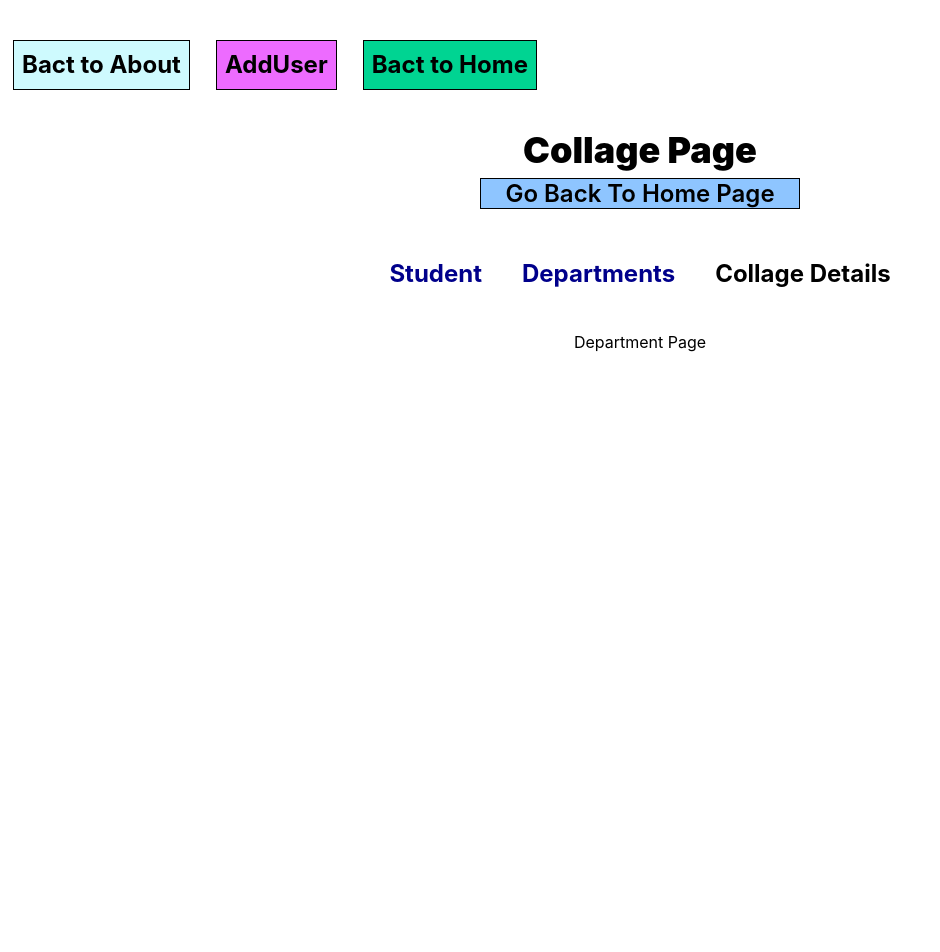
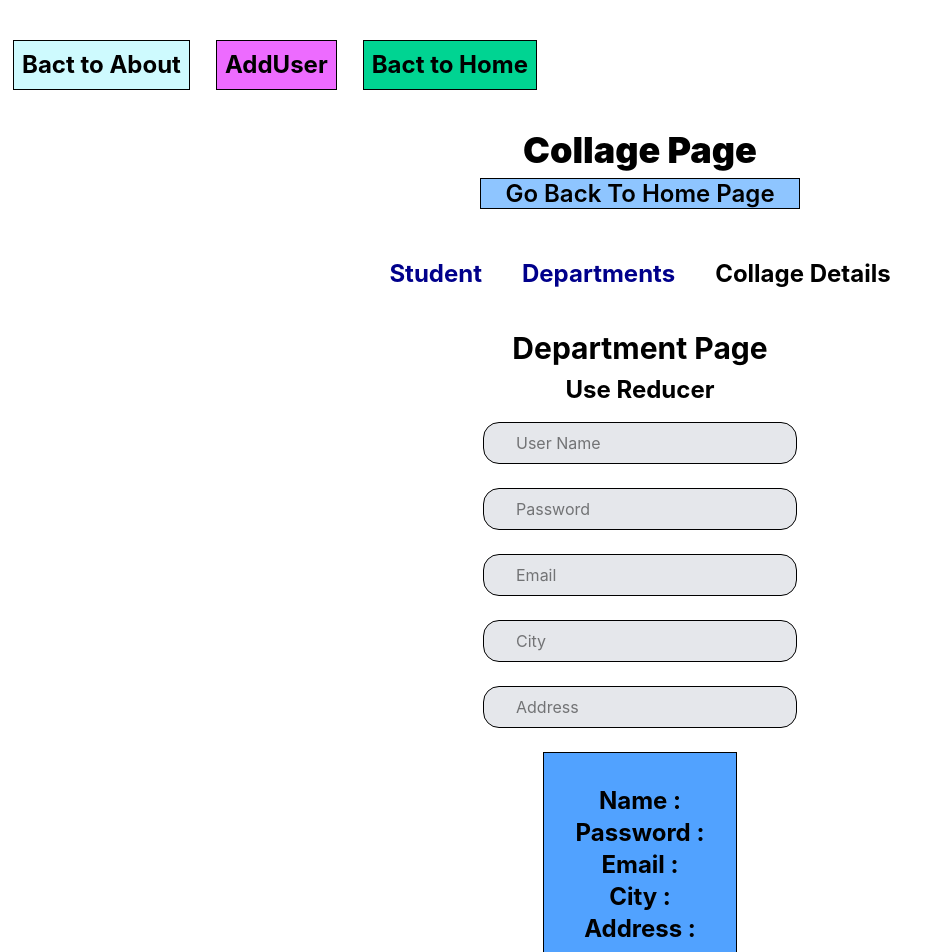
Before and after one commit to SohailBangash007/React-19, a React (Vite) app in the folder react-router-7-tutorial/: page /collage/departments in a window 1280 px wide. Shown: the top 952 px of the page, without its empty margins (0-940 px from the left). Before the commit the page ends 800 px from the top, so only its background shows below. Built offline with nearby package versions, Linux system fonts and the light colour scheme.

Commit message:
use reduce Hook

```diff
--- a/react-router-7-tutorial/src/Departments.jsx
+++ b/react-router-7-tutorial/src/Departments.jsx
@@ -1,12 +1,86 @@
-import React from 'react'
-import {NavLink} from 'react-router'
+import React, { useReducer } from "react";
+import { NavLink } from "react-router";
 
 const Departments = () => {
+  const EmptyData = {
+    name: "",
+    password: "",
+    email: "",
+    city: "",
+    address: "",
+  };
+
+  const reducer = (data, action) => {
+    return { ...data, [action.type]: action.val };
+  };
+
+  const [state, dispatch] = useReducer(reducer, EmptyData);
+  console.log(state);
+
   return (
-   <div>
-     <h1>Department Page</h1>
-   </div>
-  )
-}
+    <div>
+      <h1 className="text-3xl font-bold mb-2">Department Page</h1>
 
-export default Departments
+      <h2 className="text-2xl font-bold mb-4">Use Reducer</h2>
+      <div className="flex flex-col justify-center items-center gap-y-6">
+        <input
+          type="text"
+          placeholder="User Name"
+          className="border bg-gray-200 rounded-2xl px-8 py-2 text-black"
+          onChange={(event) =>
+            dispatch({ val: event.target.value, type: "name" })
+          }
+        />
+        <input
+          type="text"
+          placeholder="Password"
+          className="border bg-gray-200 rounded-2xl px-8 py-2"
+          onChange={(event) =>
+            dispatch({ val: event.target.value, type: "password" })
+          }
+        />
+        <input
+          type="text"
+          placeholder="Email"
+          className="border bg-gray-200 rounded-2xl px-8 py-2"
+          onChange={(event) =>
+            dispatch({ val: event.target.value, type: "email" })
+          }
+        />
+        <input
+          type="text"
+          placeholder="City"
+          className="border bg-gray-200 rounded-2xl px-8 py-2"
+          onChange={(event) =>
+            dispatch({ val: event.target.value, type: "city" })
+          }
+        />
+        <input
+          type="text"
+          placeholder="Address"
+          className="border bg-gray-200 rounded-2xl px-8 py-2"
+          onChange={(event) =>
+            dispatch({ val: event.target.value, type: "address" })
+          }
+        />
+
+        <ul className="text-2xl font-bold border bg-blue-400 p-8">
+          <li>Name : {state.name}</li>
+          <li>Password : {state.password}</li>
+          <li>Email : {state.email}</li>
+          <li>City : {state.city}</li>
+          <li>Address : {state.address}</li>
+        </ul>
+
+        <button
+          onClick={() => dispatch("successfully")}
+          className="px-4 py-2 border bg-gray-400"
+        >
+          Add Details
+        </button>
+      </div>
+    </div>
+  );
+};
+
+export default Departments;
--- a/react-router-7-tutorial/src/Student.jsx
+++ b/react-router-7-tutorial/src/Student.jsx
@@ -26,10 +26,10 @@ const Student = () => {
       </h1>
       <div className="flex flex-col justify-center">
         {
-          data?.message && <span>{data.message}</span>
+          data?.message && <span className="text-green-500 text-2xl mb-2 font-bold">{data.message}</span>
         }
         {
-          data?.error && <span>{data.error}</span>
+          data?.error && <span className="text-red-400 text-2xl mb-2 font-bold">{data.error}</span>
         }
         <form
           action={action}
```
